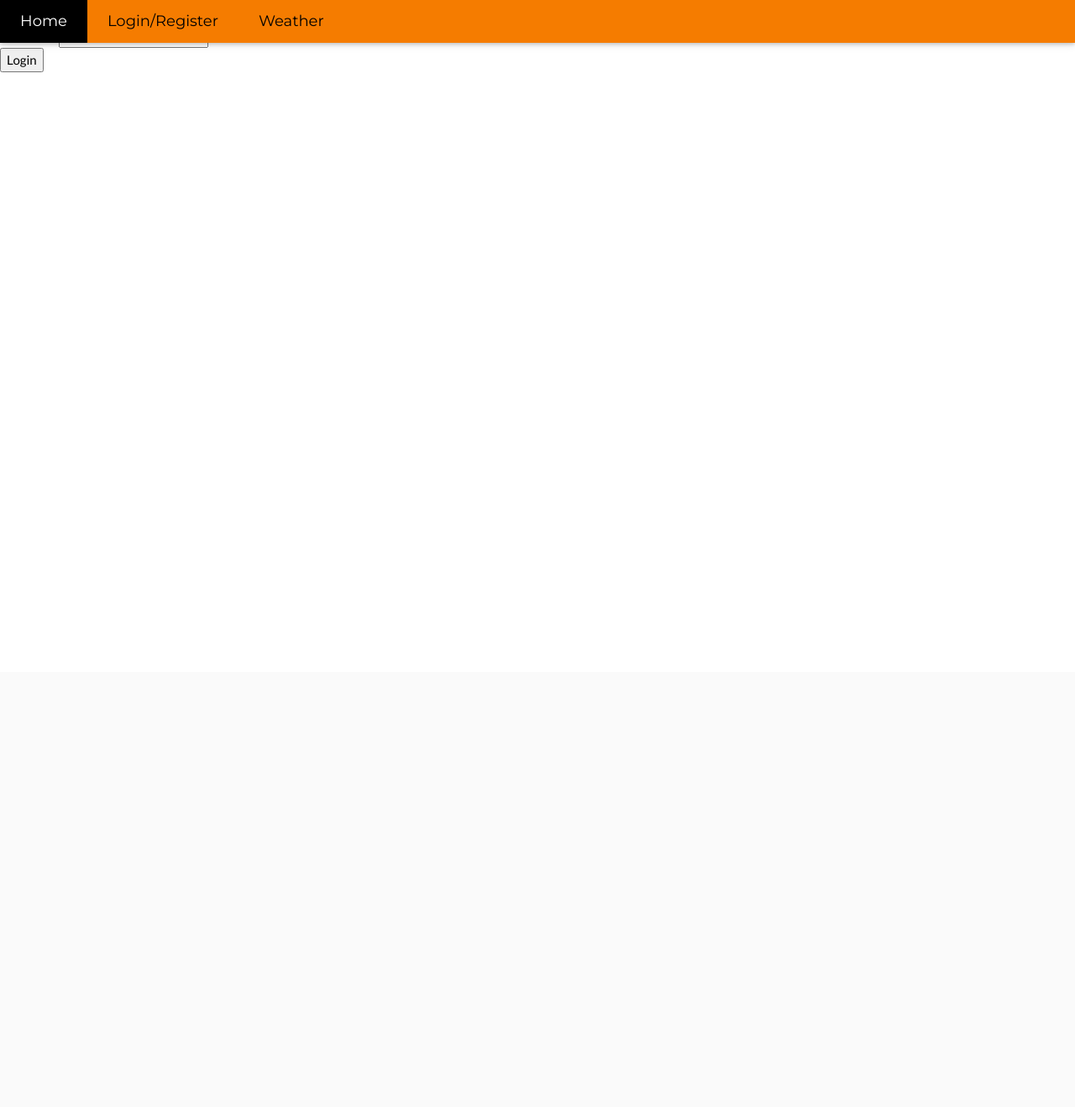
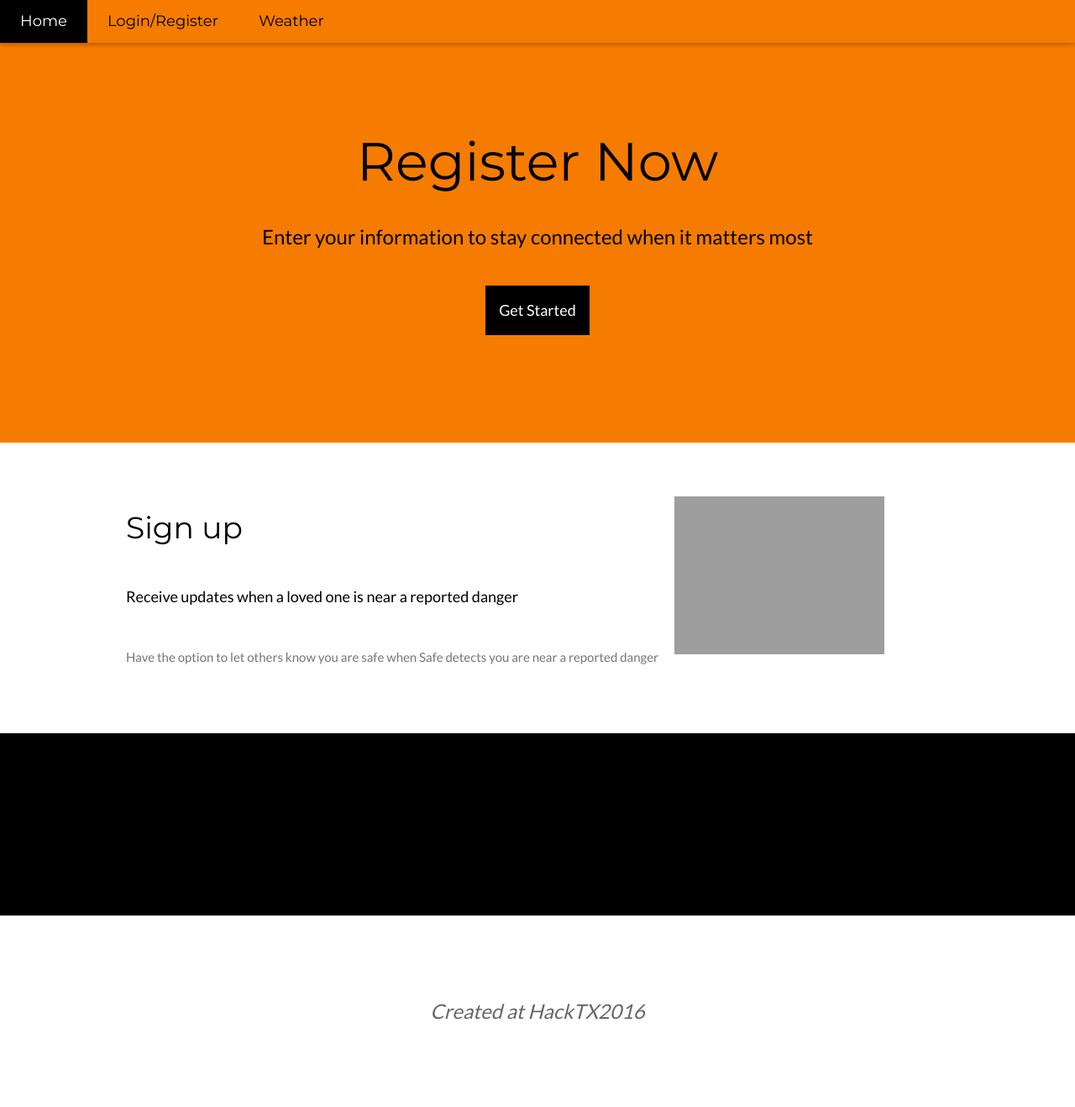
Before and after one commit to copperstick6/HackTX-SAFE, a Flask app: page /login in a window 1280 px wide. Shown: the whole page at 84% size. Before the commit the page ends 86 px from the top, so only its background shows below. Run offline with Flask 2, Linux system fonts and the light colour scheme; data that the repository does not hold is empty; some libraries are stand-ins or nearby versions; grey boxes are pictures that could not be loaded.

Commit message:
Update login.html

```diff
--- a/Everything-Else/templates/login.html
+++ b/Everything-Else/templates/login.html
@@ -1,32 +1,54 @@
+<!DOCTYPE html>
 {% extends "layout.html" %}
 
-{% block title %}Login{% endblock %}
+{% block title %}Index{% endblock %}
 
 {% block body %}
 	{{ super() }}
 
-	{% with msgs = get_flashed_messages() %}
-		{% if msgs %}
-			<ul class="errors">
-				{% for msg in msgs %}
-					<li>{{msg}}</li>
-				{% endfor %}
-			</ul>
-		{% endif %}
-	{% endwith %}
+	<!-- Header -->
+<header class="w3-container w3-orange w3-center w3-padding-128">
+  <h1 class="w3-margin w3-jumbo">Register Now</h1>
+  <p class="w3-xlarge">Enter your information to stay connected when it matters most</p>
+  <a href="login.html" class="w3-btn w3-padding-16 w3-large w3-margin-top button">Get Started</a>
+</header>
 
-	<form method="POST" action="{{ url_for('login') }}">
-	{{ form.hidden_tag() }}
+<!-- First Grid -->
+<div class="w3-row-padding w3-padding-64 w3-container">
+  <div class="w3-content">
+    <div class="w3-twothird">
+      <h1>Sign up</h1>
+      <h5 class="w3-padding-32">Receive updates when a loved one is near a reported danger</h5>
 
-	{{ form.email.label }}:
-	{{ form.email }}
-	<br/>
+      <p class="w3-text-grey"> Have the option to let others know you are safe when Safe detects you are near a reported danger</p>
+    </div>
 
-	{{ form.password.label }}:
-	{{ form.password }}
-	<br/>
+    <div class="w3-third w3-right">
+      <img src="http://www.cs.utexas.edu/~danielc/Logo3.png" alt="Safe logo" width="250px">
+    </div>
+  </div>
+</div>
 
-	{{ form.submit }}
+<!-- Second Grid -->
+<div class="w3-row-padding w3-black w3-padding-64 w3-container">
+  <div class="w3-content">
 
-	</form>
+    <div class="w3-twothird">
+      <h1></h1>
+      <h5 class="w3-padding-32"></h5>
+
+      <p class="w3-text-grey"></p>
+    </div>
+  </div>
+</div>
+
+<!-- Footer -->
+<footer class="w3-container w3-padding-64 w3-center w3-opacity">
+  <div class="w3-xlarge w3-padding-32">
+   <i class="w3-hover-text-black">Created at HackTX2016</i>
+</footer>
+
+
 {% endblock %}
+
+</html>
```
